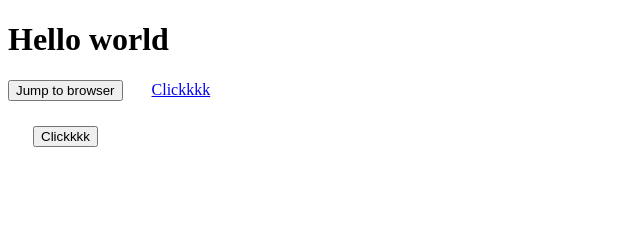
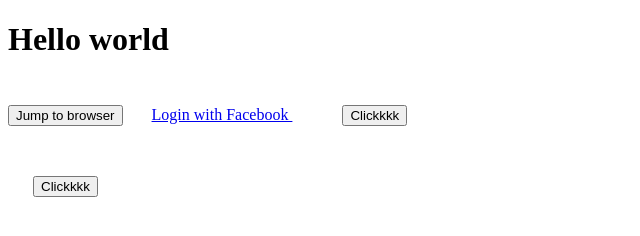
Before and after one commit to mylananh/mylananh.github.io, a plain HTML site: page index.html in a window 1280 px wide. Shown: the whole page, without its empty margins (0-640 px from the left). Drawn offline with Linux system fonts and the light colour scheme.

Commit message:
Update index.html

```diff
--- a/index.html
+++ b/index.html
@@ -13,7 +13,7 @@
 		<button onclick="checkLoginState()">Jump to browser</button>
 
 		<a href="https://access.line.me/oauth2/v2.1/authorize?response_type=code&client_id=2007022028&redirect_uri=https%3A%2F%2Fmylananh.github.io&state=12345abcde&scope=profile
-   Login with Facebook
+" target="_blank" style="margin:25px">   Login with Facebook
 </a>
 
 		<button style="margin:25px" onclick="facebookLogin()">Clickkkk</button>
```
